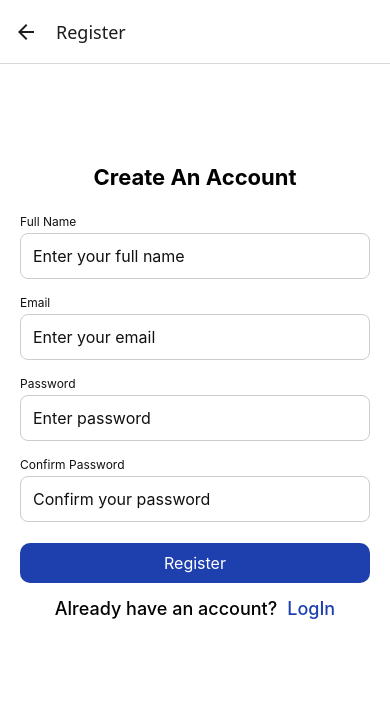
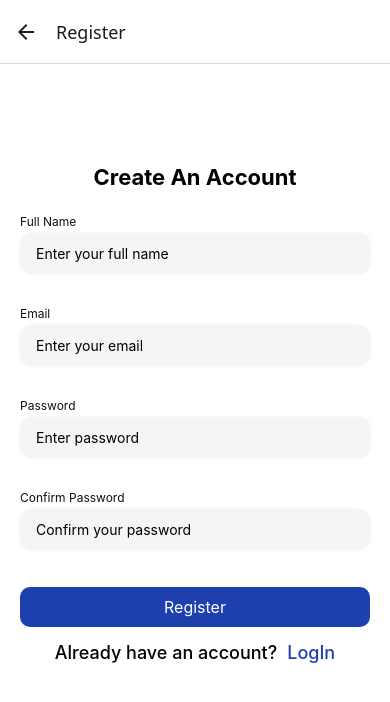
Before and after one commit to Sachin17012000/ProPay, a React Native app: screen /Register in a window 390 px wide. Shown: the top 702 px of the page. Built offline with nearby package versions, Linux system fonts and the light colour scheme; some icons are missing.

Commit message:
some changes made in components

```diff
--- a/src/CommonComponent/CustomRangePicker/index.tsx
+++ b/src/CommonComponent/CustomRangePicker/index.tsx
@@ -116,8 +116,15 @@ const styles = StyleSheet.create({
   dateBtn: {
     padding: 10,
     borderWidth: 1,
-    borderRadius: 6,
     marginBottom: 8,
+    backgroundColor: colors.greyish,
+    borderRadius: 12,
+    paddingHorizontal: 16,
+    paddingVertical: 12,
+    shadowColor: colors.lightShadowBlack,
+    shadowOpacity: 0.05,
+    shadowRadius: 4,
+    elevation: 2,
   },
   showBtn: {
     paddingVertical: 12,
--- a/src/CommonComponent/Input/index.tsx
+++ b/src/CommonComponent/Input/index.tsx
@@ -96,12 +96,15 @@ const styles = StyleSheet.create({
     color: colors.onyx,
   },
   input: {
-    borderWidth: 1,
-    borderColor: colors.ash,
-    padding: 12,
-    borderRadius: 8,
-    fontSize: 16,
-    color: colors.onyx,
+    backgroundColor: colors.greyish,
+    borderRadius: 12,
+    paddingHorizontal: 16,
+    paddingVertical: 12,
+    marginBottom: 16,
+    shadowColor: colors.lightShadowBlack,
+    shadowOpacity: 0.05,
+    shadowRadius: 4,
+    elevation: 2,
   },
   inputError: {
     borderColor: colors.crimson,
--- a/src/CommonComponent/Theme/Color.ts
+++ b/src/CommonComponent/Theme/Color.ts
@@ -50,6 +50,7 @@ const colors = {
   mint: "#cce5ff",
   greyMint: "#99ccff",
   yellow: "#ffe680",
+  greyish: "#f5f5f5",
 };
 
 export default colors;
--- a/src/screens/Market Trends/style.tsx
+++ b/src/screens/Market Trends/style.tsx
@@ -2,7 +2,12 @@ import { StyleSheet } from "react-native";
 import colors from "../../CommonComponent/Theme/Color";
 
 export default StyleSheet.create({
-  container: { flex: 1, paddingTop: 40, paddingHorizontal: 10 },
+  container: {
+    flex: 1,
+    paddingTop: 40,
+    paddingHorizontal: 10,
+    backgroundColor: colors.ivory,
+  },
   title: {
     textAlign: "center",
     marginBottom: 10,
--- a/src/screens/RegisterScreen/index.tsx
+++ b/src/screens/RegisterScreen/index.tsx
@@ -5,6 +5,7 @@ import {
   ScrollView,
   ActivityIndicator,
   Alert,
+  KeyboardAvoidingView,
 } from "react-native";
 import styles from "./style";
 import Text from "../../CommonComponent/Text";
@@ -49,7 +50,11 @@ export default function RegisterScreen() {
   };
 
   return (
-    <ScrollView contentContainerStyle={styles.container}>
+    <KeyboardAvoidingView style={{ flex: 1 }} behavior={"height"}>
+      <ScrollView
+        contentContainerStyle={styles.container}
+        keyboardShouldPersistTaps="handled"
+      >
         <Text textType="largeBold" style={styles.title}>
           Create An Account
         </Text>
@@ -109,5 +114,6 @@ export default function RegisterScreen() {
           </TouchableOpacity>
         </View>
       </ScrollView>
+    </KeyboardAvoidingView>
   );
 }
```
Lines whose indentation alone changed are shown as unchanged.
